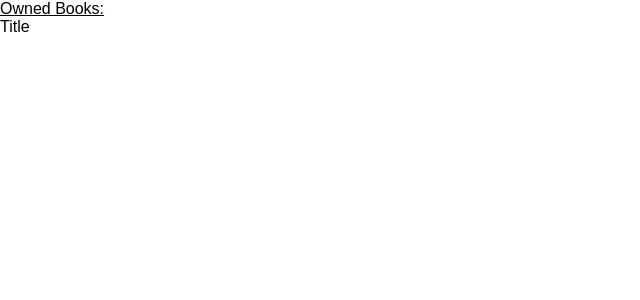
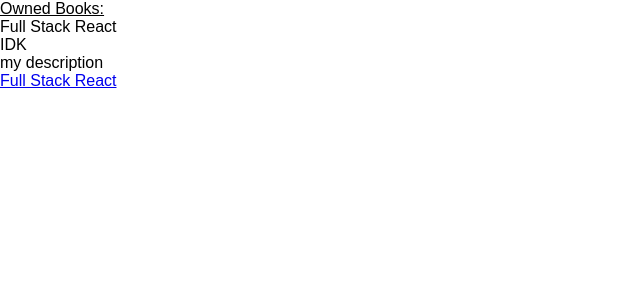
Before and after one commit to jenanderson1615/owned_books, a React (Create React App) app: page /book_detail in a window 1280 px wide. Shown: the top 300 px of the page, without its empty margins (0-640 px from the left). Built offline with nearby package versions, Linux system fonts and the light colour scheme.

Commit message:
Creates a link for Book Detail and passes static data to book detail which displays when the book title is clicked

```diff
--- a/package.json
+++ b/package.json
@@ -6,6 +6,8 @@
     "material-ui": "^0.20.0",
     "react": "^16.3.1",
     "react-dom": "^16.3.1",
+    "react-router": "^4.2.0",
+    "react-router-dom": "^4.2.2",
     "react-scripts": "1.1.4"
   },
   "scripts": {
--- a/src/Components/Book.js
+++ b/src/Components/Book.js
@@ -1,10 +1,14 @@
 import React from 'react';
+import Link from 'react-router-dom/Link';
+import Route from 'react-router-dom/Route';
+import BookDetail from './BookDetail'
 
 class Book extends React.Component {
     render() {
         return (
             <div>
-                Title
+                <Route path='/book_detail' render={(props) => <BookDetail {...props} title={this.props.title} author={'IDK'} description={'my description'} />}/>
+                <Link to={'/book_detail'}>{this.props.title}</Link>
             </div>
         );
     }
--- a/src/Components/BookDetail.js
+++ b/src/Components/BookDetail.js
@@ -0,0 +1,15 @@
+import React from 'react';
+
+class BookDetail extends React.Component {
+    render() {
+        return (
+            <div>
+                <div>{this.props.title}</div>
+                <div>{this.props.author}</div>
+                <div>{this.props.description}</div>
+            </div>
+        );
+    }
+}
+
+export default BookDetail
--- a/src/Components/BookList.js
+++ b/src/Components/BookList.js
@@ -5,7 +5,7 @@ class BookList extends React.Component {
     render() {
         return (
             <div>
-                <Book />
+                <Book title={'Full Stack React'}/>
             </div>
         );
     }
--- a/src/index.js
+++ b/src/index.js
@@ -3,6 +3,7 @@ import ReactDOM from 'react-dom';
 import './index.css';
 import App from './App';
 import registerServiceWorker from './registerServiceWorker';
+import BrowserRouter from 'react-router-dom/BrowserRouter';
 
-ReactDOM.render(<App />, document.getElementById('root'));
+ReactDOM.render(<BrowserRouter><App /></BrowserRouter>, document.getElementById('root'));
 registerServiceWorker();
```
Also changed, not shown: src/Components/AddBook.js (+17 -0 lines), 1 other file (tests, documents, lock files or other folders).
